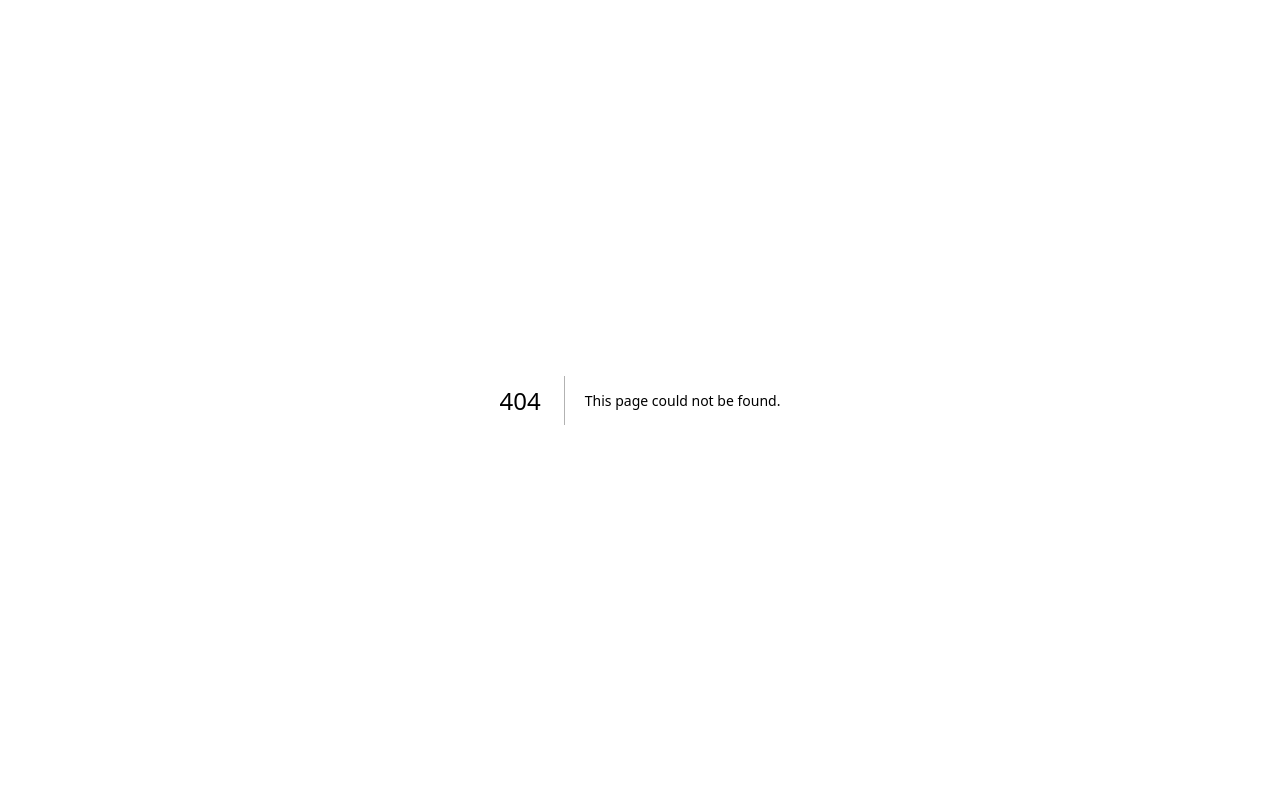
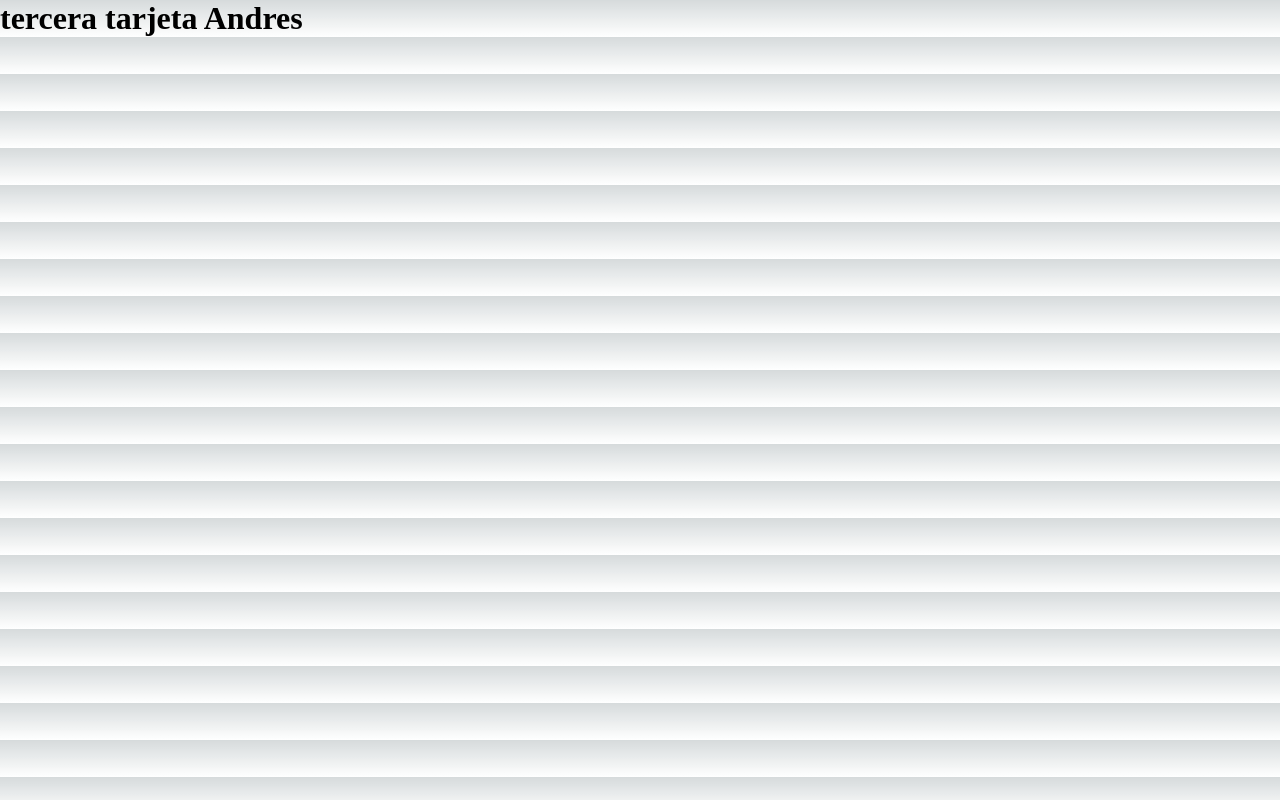
Before and after one commit to andresoje/Client_Book_Scape, a Next.js app: page /card/card3 in a window 1280 px wide. Before the commit this address had no page. Built offline with nearby package versions, Linux system fonts and the light colour scheme.

Commit message:
tercera tarjeta

```diff
--- /dev/null
+++ b/pages/card/card3.tsx
@@ -0,0 +1,11 @@
+import React from 'react'
+
+function card() {
+  return (
+    <div>
+      <h1>tercera tarjeta Andres</h1>
+    </div>
+  )
+}
+
+export default card
```
